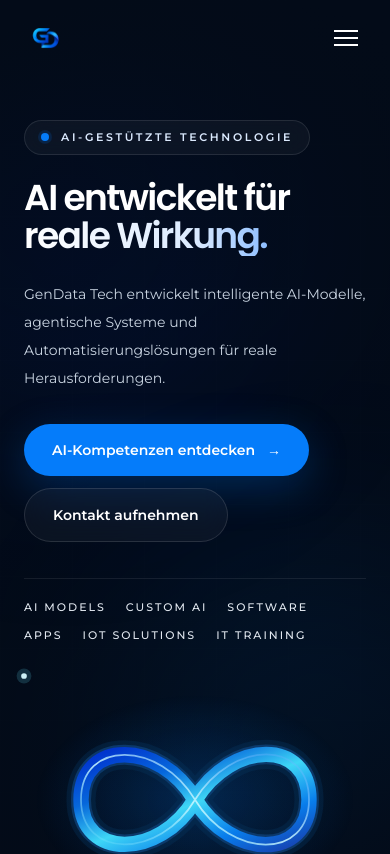
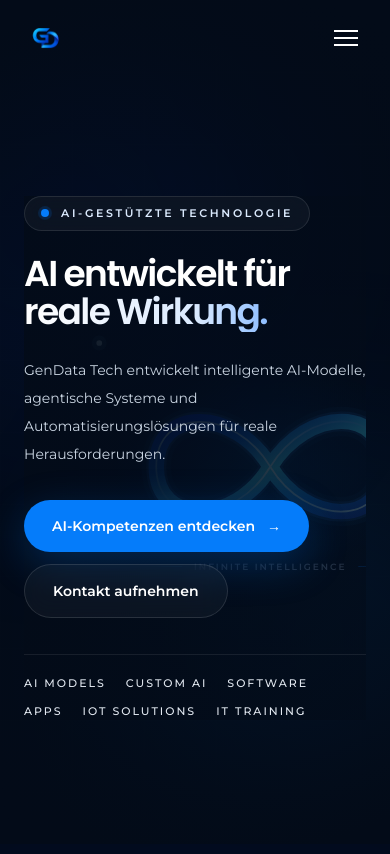
Before and after one commit to aravinthk1504/gendata-techv2, a Next.js app: page /de in a window 390 px wide. Shown: the top 854 px of the page. Built offline with nearby package versions, Linux system fonts and the light colour scheme.

Commit message:
Use animated infinity as shaded mobile hero background

```diff
--- a/src/sections/home/Hero.jsx
+++ b/src/sections/home/Hero.jsx
@@ -32,8 +32,9 @@ function Hero({ content, lang }) {
       </div>
 
       <div className="relative z-10 mx-auto w-full max-w-350 px-6 pb-12 pt-30 sm:pb-16 sm:pt-36 lg:px-10 lg:py-32">
-        <div className="grid min-w-0 items-center gap-8 lg:grid-cols-[1.05fr_0.95fr] lg:gap-10">
-          <div className="min-w-0 text-left">
+        <div className="relative isolate grid min-w-0 items-center gap-8 lg:grid-cols-[1.05fr_0.95fr] lg:gap-10">
+          {/* Keep mobile hero copy above the decorative infinity background. */}
+          <div className="relative z-20 min-w-0 text-left">
           <motion.div
             initial={{ opacity: 1, y: 15 }}
             animate={{ opacity: 1, y: 0 }}
@@ -115,7 +116,15 @@ function Hero({ content, lang }) {
             )}
           </motion.div>
           </div>
-          <InfinityVisual />
+
+          {/* On mobile, one shared SVG becomes a subtle background, rather than a second block below the text. */}
+          <div className="pointer-events-none absolute inset-0 z-0 flex items-center justify-end overflow-hidden lg:relative lg:inset-auto lg:z-auto lg:block lg:overflow-visible">
+            <div className="w-[130%] min-w-[360px] max-w-[600px] translate-x-[22%] opacity-55 lg:w-full lg:min-w-0 lg:max-w-none lg:translate-x-0 lg:opacity-100">
+              <InfinityVisual />
+            </div>
+          </div>
+          {/* Protect headline and CTA contrast without obscuring the animated ribbon entirely. */}
+          <div aria-hidden="true" className="pointer-events-none absolute inset-0 z-10 bg-gradient-to-r from-[#030b18]/90 via-[#030b18]/75 to-[#030b18]/55 lg:hidden" />
         </div>
 
         <motion.div
```
